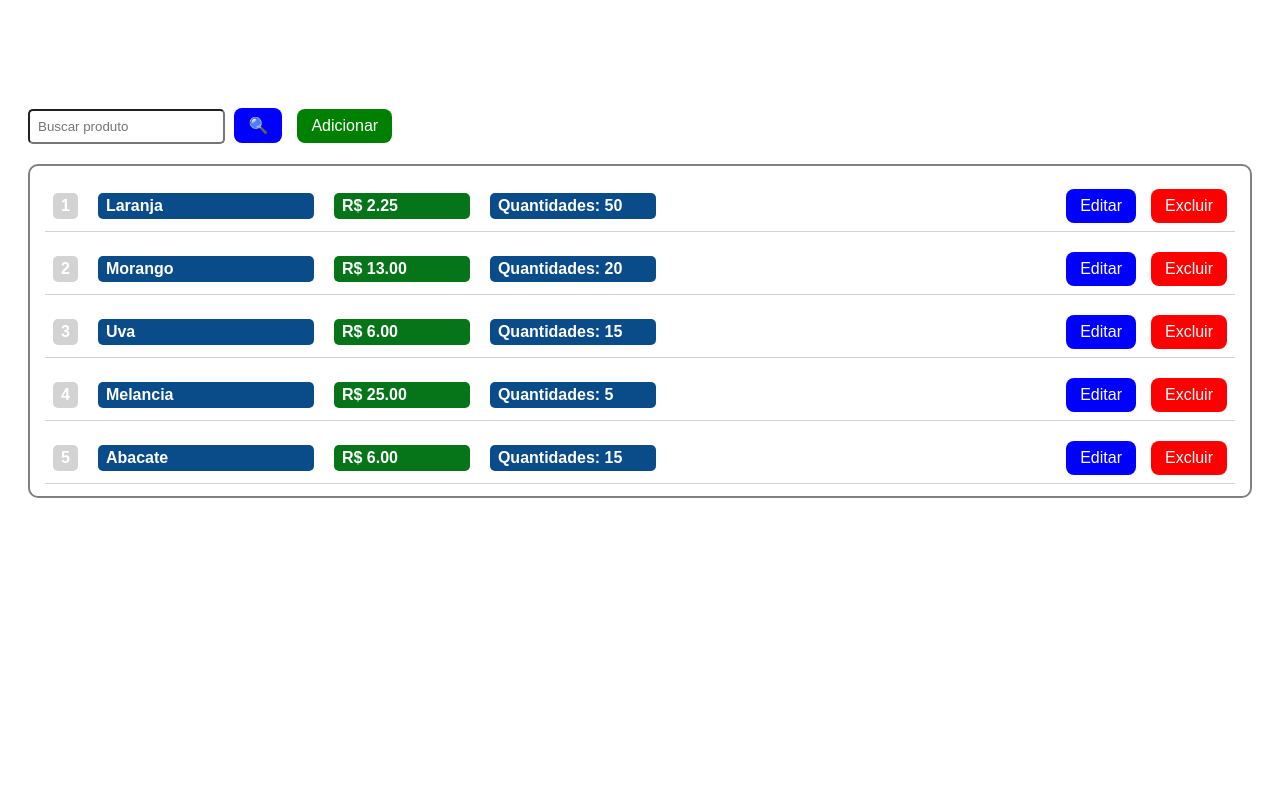
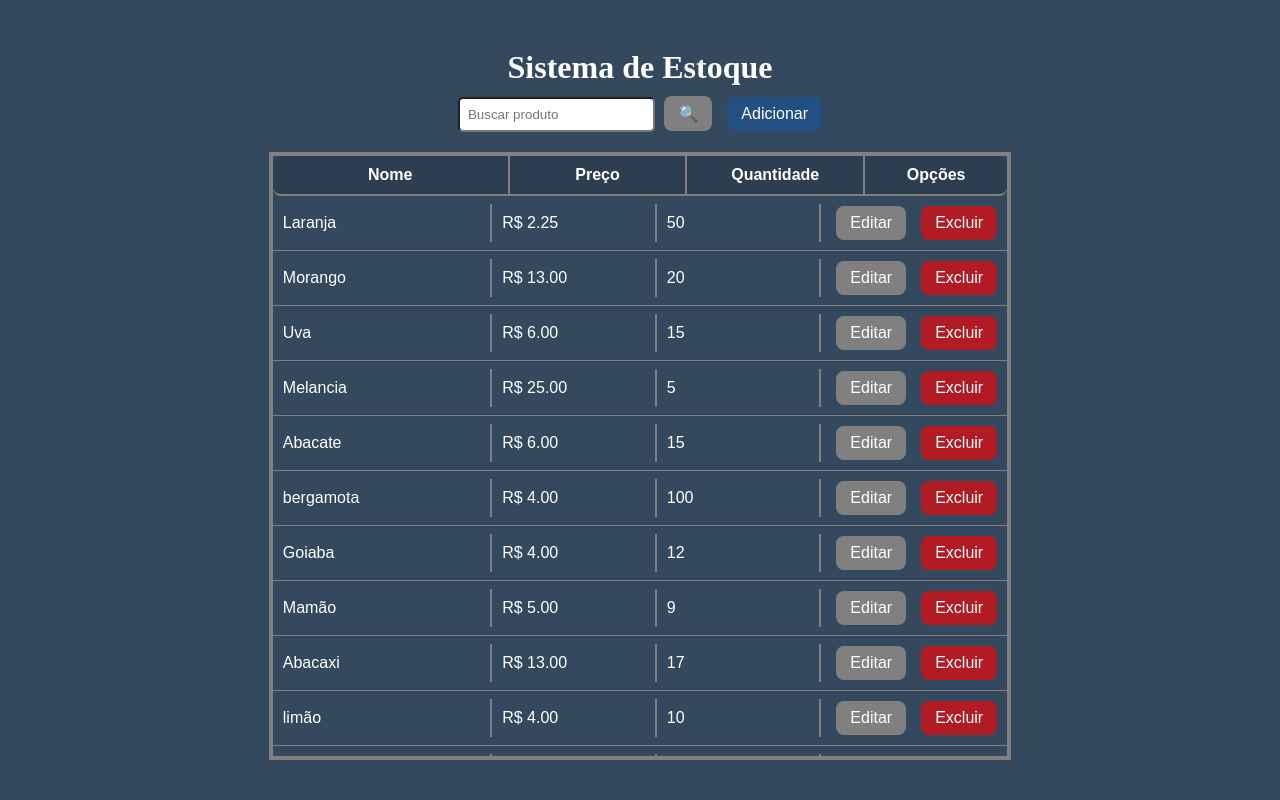
Before and after one commit to KomarovoK/Sistema-de-Estoque, a Flask app: page / in a window 1280 px wide. Shown: the top 800 px of the page. Run offline with Flask 3, Linux system fonts and the light colour scheme; data comes from the database, SQL or seed files in the repository; both versions use the stored data as it was after the commit.

Commit message:
mudançasdealinhamentoecoresfeita

```diff
--- a/static/style.css
+++ b/static/style.css
@@ -2,6 +2,7 @@ body {
     font-family: Arial, sans-serif;
     color: white;
     padding: 20px;
+    background-color: #34495e;
 }
 
 .btn {
@@ -16,20 +17,16 @@ body {
     border: none;
 }
 
-
 .editar {
-    background-color: blue;
-
+    background-color: gray;
 }
 
 .editar:hover {
-    background-color: darkblue;
+    background-color: darkgray;
 }
 
-
 .excluir {
-    background-color: red;
-
+    background-color: rgba(255, 0, 0, 0.616);
 }
 
 .excluir:hover {
@@ -41,87 +38,87 @@ body {
     font-weight: bold;
 }
 
+.adicionar {
+    background-color: rgba(22, 85, 158, 0.575);
+}
 
-.adicionar {
-    background-color: green;
-
-}
 .adicionar:hover {
-    background-color: darkgreen;
+    background-color: rgb(17, 58, 105);
 }
 
 .buscar {
-    background-color: blue;
+    background-color: gray;
 }
 
 .buscar:hover {
-    background-color: darkblue;
+    background-color: darkgray;
 }
 
 .lista-produtos {
-    border: 2px solid gray;
-    padding: 15px;
+    border: 4px solid gray;
+    padding: 0px;
     margin-top: 20px;
-    border-radius: 10px;
-    height: 300px;
+    height: 600px;
+    width: 60%;
     overflow-y: auto;
+    margin: 20px auto;
 }
 
-.produto {
-    margin-bottom: 12px;
-    padding: 8px;
-    border-bottom: 1px solid lightgray;
+.topo {
     display: flex;
-    justify-content: space-between;
+    justify-content: center;
     align-items: center;
+    gap: 10px;
+}
+
+h1 {
+    text-align: center;
+    margin-bottom: 10px;
+}
+
+.cabecalho-produtos,
+.linha-produto {
+    display: grid;
+    grid-template-columns: 2fr 1.5fr 1.5fr 1.2fr;
+    gap: 0;
+    align-items: center;
+    border-bottom: 2px solid gray;
 
 }
 
-.acoes {
+.cabecalho-produtos {
+    background-color: #2c3e50;
+    color: white;
+    border-radius: 8px;
+    font-weight: bold;
+    text-align: center;
+}
+
+.cabecalho-produtos > div,
+.linha-produto > div {
+    padding: 10px;
+    border-right: 2px solid gray;
+}
+
+.cabecalho-produtos > div:last-child,
+.linha-produto > div:last-child {
+    border-right: none;
+}
+
+.linha-produto {
+    border-bottom: 1px solid gray;
+}
+
+.opcoes-produto {
     display: flex;
     gap: 10px;
 }
 
-.id-produto {
-    background-color: lightgray;
-    padding: 4px 8px;
-    border-radius: 5px;
-    font-weight: bold;
-}
-
-.nome-produto {
-    background-color: rgb(10, 76, 138);
-
-    padding: 4px 8px;
-    border-radius: 5px;
-    font-weight: bold;
-    width: 200px;
-}
-.preco-produto {
-    background-color: rgb(6, 116, 24);
-    padding: 4px 8px;
-    border-radius: 5px;
-    font-weight: bold;
-    width: 120px;
-}
+.nome-produto,
+.preco-produto,
 .quan-produto {
-    background-color: rgb(10, 76, 138);
-    padding: 4px 8px;
-    border-radius: 5px;
-    font-weight: bold;
-    width: 150px;
-}
-
-.topo {
-    display: flex;
-    align-items: center;
-    gap: 10px;
-}
-
-.info-produto {
-    display: flex;
-    align-items: center;
-    gap: 20px;
+    padding: 10px;
+    border-radius: 0;
 }
 
 .voltar {
@@ -131,9 +128,11 @@ body {
 .voltar:hover {
     background-color: darkgray;
 }
+
 .salvar {
     background-color: green;
 }
+
 .salvar:hover {
     background-color: darkgreen;
 }
--- a/templates/index.html
+++ b/templates/index.html
@@ -1,24 +1,24 @@
 <!DOCTYPE html>
 <html lang="pt-br">
+
 <head>
-
     <meta charset="UTF-8">
     <title>Estoque</title>
     <link rel="stylesheet" href="{{ url_for('static', filename='style.css') }}">
+</head>
 
-</head>
 <body>
 
-
-    <h1>Sistema de Estoque</h1>
-
+    <h1 style="font-family: fancy">Sistema de Estoque</h1>
 
     <div class="topo">
 
         <form method="GET">
             <input
                 style="padding: 8px; border-radius: 5px;"
-            type="text" name="busca" placeholder="Buscar produto">
+                type="text"
+                name="busca"
+                placeholder="Buscar produto">
 
             <button type="submit" class="btn buscar">
                 🔍
@@ -31,27 +31,32 @@
 
     </div>
 
+    <div class="lista-produtos">
 
-    <div class="lista-produtos">
+        <div class="cabecalho-produtos" >
+            <div>Nome</div>
+            <div>Preço</div>
+            <div>Quantidade</div>
+            <div>Opções</div>
+        </div>
+
         {% for produto in produtos %}
 
-        <div class="produto">
-            <div class="info-produto">
-                <span class="id-produto">
-                    {{ loop.index }}
-                </span>
-                <span class="nome-produto">
+        <div class="linha-produto">
+
+            <div class="nome-produto">
                 {{ produto[1] }}
-                </span>
-                <span class="preco-produto">
-                    R$ {{ "%.2f"|format(produto[2]) }}
-                </span>
-                <span class="quan-produto">
-                    Quantidades: {{ produto[3] }}
-                </span>
             </div>
 
-            <div class="acoes">
+            <div class="preco-produto">
+                R$ {{ "%.2f"|format(produto[2]) }}
+            </div>
+
+            <div class="quan-produto">
+                {{ produto[3] }}
+            </div>
+
+            <div class="opcoes-produto">
 
                 <a href="/editar/{{ produto[0] }}" class="btn editar">
                     Editar
@@ -68,12 +73,12 @@
 
             </div>
 
+        </div>
+
+        {% endfor %}
 
     </div>
 
-       {% endfor %}
-        </div>
+</body>
 
-
-</body>
 </html>
```
Also changed, not shown: database.db. Lines whose indentation alone changed are shown as unchanged.
